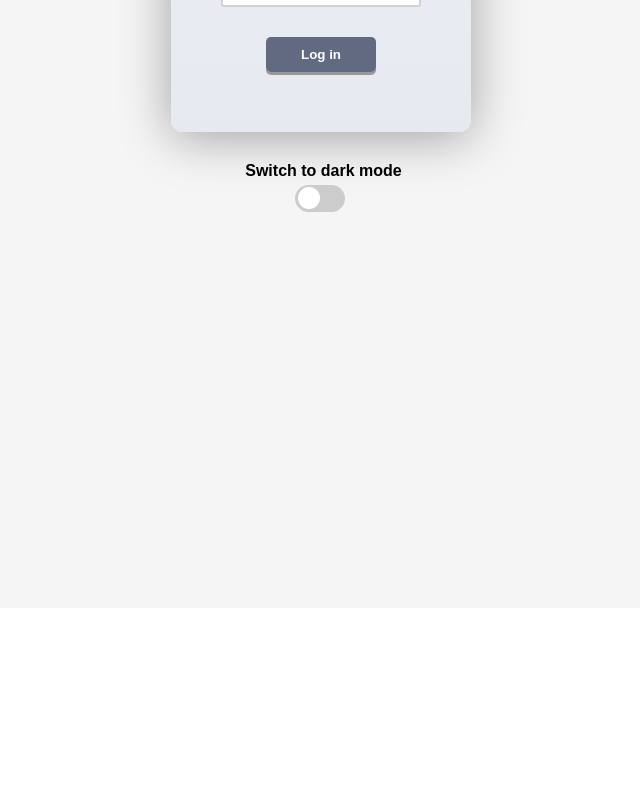
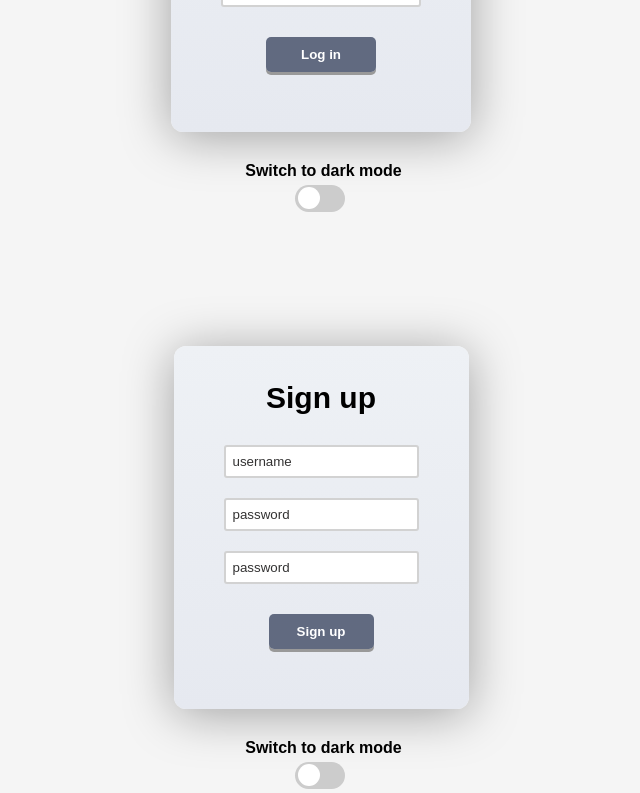
Before and after one commit to mrtfe/event-management-system, a React (Create React App) app in the folder final-task/: page / in a window 1280 px wide. Shown: the part 432-1225 px from the top of the page, without its empty margins (319-959 px from the left). Before the commit the page ends 1040 px from the top, so only its background shows below. Built offline with nearby package versions, Linux system fonts and the light colour scheme; no server answers.

Commit message:
Sign-up form created

```diff
--- a/final-task/src/App.js
+++ b/final-task/src/App.js
@@ -3,6 +3,7 @@ import { LoginForm } from "./components/LoginForm";
 import { Dashbord } from "./components/Dashbord";
 import { useState } from "react";
 import { createContext } from "react";
+import { SignUp } from "./components/SignUp";
 
 export const ThemeContext = createContext(null);
 
@@ -15,6 +16,7 @@ function App() {
   const [error, setError] = useState(false);
   const [adminName, setAdminName] = useState("");
   const [theme, setTheme] = useState("light");
+  const [loadSignUp, setLoadSignUp] = useState(true);
 
   const toggleTheme = () => {
     setTheme((curr) => (curr === "light" ? "dark" : "light"));
@@ -37,7 +39,14 @@ function App() {
             theme={theme}
           />
         )}
-
+        {loadSignUp && (
+          <SignUp
+            setUser={setUser}
+            setLoadSignUp={setLoadSignUp}
+            toggleTheme={toggleTheme}
+            theme={theme}
+          />
+        )}
         {loggedIn && (
           <Dashbord
             adminName={adminName}
--- a/final-task/src/components/LoginForm.jsx
+++ b/final-task/src/components/LoginForm.jsx
@@ -1,4 +1,4 @@
-import React, { useEffect, useState } from "react";
+import React, { useEffect, useRef, useState } from "react";
 import { ToggleSwitch } from "./ToggleSwitch";
 import "../styles/loginForm.css";
 
--- /dev/null
+++ b/final-task/src/components/SignUp.jsx
@@ -0,0 +1,72 @@
+import axios from "axios";
+import React, { useState } from "react";
+import { ToggleSwitch } from "./ToggleSwitch";
+
+export const SignUp = (props) => {
+  const [newAdmin, setNewAdmin] = useState({
+    userName: "",
+    password: "",
+    password2: "",
+  });
+  const [error, setError] = useState(false);
+  const [success, setSucces] = useState(false);
+
+  const handleChange = (e) => {
+    const inputName = e.target.name;
+    const inputData = e.target.value;
+    setNewAdmin({ ...newAdmin, [inputName]: inputData.toLowerCase() });
+    console.log(newAdmin);
+  };
+
+  const submitSignUp = (e) => {
+    if (newAdmin.userName !== "" && newAdmin.password === newAdmin.password2) {
+      const createdAdmin = {
+        userName: newAdmin.userName,
+        password: newAdmin.password,
+      };
+      axios.post("/api/admins", createdAdmin).then((res) => console.log(res));
+      setError(false);
+      props.setUser(createdAdmin);
+      setTimeout(props.setLoadSignUp, 2000, false);
+      setSucces(true);
+    } else {
+      setError(true);
+    }
+  };
+  return (
+    <div className="login-wrapper">
+      <div className="login-container">
+        <div className="login-header">Sign up</div>
+        <form action="submit" className="login-form">
+          <input
+            min={3}
+            type="text"
+            placeholder="username"
+            name="userName"
+            onChange={handleChange}
+          />
+          <input
+            min={8}
+            type="password"
+            placeholder="password"
+            name="password"
+            onChange={handleChange}
+          />
+          <input
+            min={8}
+            type="password"
+            placeholder="password"
+            name="password2"
+            onChange={handleChange}
+          />
+          {error && <p>Passwords did not match</p>}
+          {success && <p>Account created, now you can login</p>}
+          <button className="login-btn" type="button" onClick={submitSignUp}>
+            Sign up
+          </button>
+        </form>
+      </div>
+      <ToggleSwitch toggleTheme={props.toggleTheme} theme={props.theme} />
+    </div>
+  );
+};
```
Also changed, not shown: 1 other file (tests, documents, lock files or other folders).
